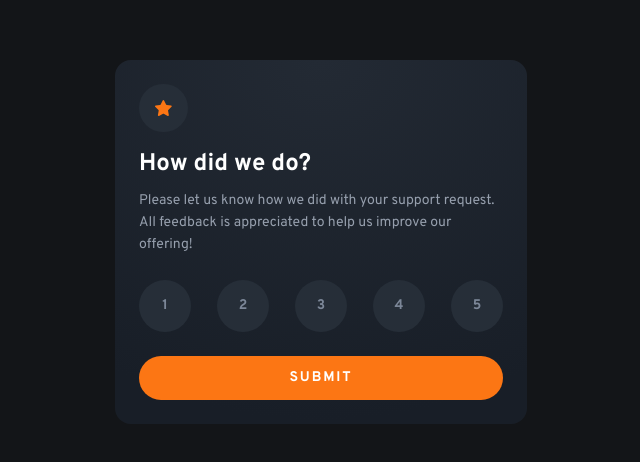
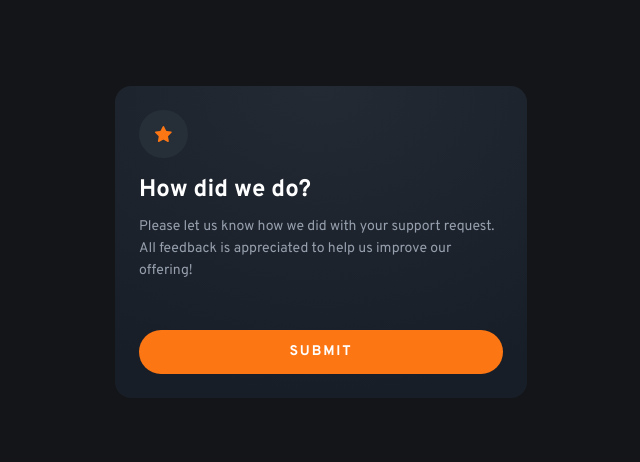
Before and after one commit to gabriela1607/feedback2025, a React (Vite) app: page / in a window 1280 px wide. Shown: the part 158-620 px from the top of the page, without its empty margins (319-959 px from the left). Built offline with nearby package versions, Linux system fonts and the light colour scheme.

Commit message:
criação de um componente para o card inicial e também para a inputbutton

```diff
--- a/src/App.jsx
+++ b/src/App.jsx
@@ -1,48 +1,24 @@
 import iconStar from"./assets/icon-star.svg"
 import illustrationThankYou from "./assets/illustration-thank-you.svg"
 import { useState } from "react"
+import { CardInicial } from "./components/Cardinicial"
 
 
 export function App () {
   const [notaAvaliacao, setNotaAvaliacao] = useState(0)
   const [submited, setSubmited] = useState(false)
 
-  function handleMudarNotaAvaliação (nota){
-    setNotaAvaliacao(nota)
-  }
 
-  function handleSubmit(){
-    if (notaAvaliacao !== 0) {
-      setSubmited(true)
-      return
-    }
 
-    alert("Please, choose a note! ")
-  }
+
 
   return (
-    submited === false ? (
-      <div className="bg-gradient-dark text-white mx-6 p-6 rounded-2xl font-overpass max-w-103">
-      <div className="bg-dark-blue w-fit p-4 rounded-full mb-4">
-        <img src={iconStar} alt="icon star" />
-      </div>
+    submited === false ?  (
 
-      <h1 className="text-2xl font-bold mb-2.5 ">How did we do?</h1>
+      <CardInicial setNotaAvaliacao={setNotaAvaliacao} notaAvaliacao={notaAvaliacao} setSubmited={setSubmited} />
 
-      <p className="text-sm text-light-grey mb-6 leading-1 ">Please let us know how we did with your support request. All feedback is appreciated to help us improve our offering!</p>
-
-      <div className="flex justify-between mb-6 ">
-        <input type="button" value={1} className="bg-dark-blue w-10.5 h-10.5 rounded-full text-medium-grey text-sm font-bold focus:bg-medium-grey focus:text-white  hover:bg-orange hover:text-white sm:w-13 sm:h-13 hover: cursor-pointer"  onClick={() => handleMudarNotaAvaliação(1)}/>
-        <input type="button" value={2} className="bg-dark-blue w-10.5 h-10.5 rounded-full text-medium-grey text-sm font-bold focus:bg-medium-grey focus:text-white  hover:bg-orange hover:text-white sm:w-13 sm:h-13 hover: cursor-pointer" onClick={() => handleMudarNotaAvaliação(2)}/>
-        <input type="button" value={3} className="bg-dark-blue w-10.5 h-10.5 rounded-full text-medium-grey text-sm font-bold focus:bg-medium-grey focus:text-white  hover:bg-orange hover:text-white sm:w-13 sm:h-13 hover: cursor-pointer" onClick={() => handleMudarNotaAvaliação(3)}/>
-        <input type="button" value={4} className="bg-dark-blue w-10.5 h-10.5 rounded-full text-medium-grey text-sm font-bold focus:bg-medium-grey focus:text-white  hover:bg-orange hover:text-white sm:w-13 sm:h-13  hover: cursor-pointer" onClick={() => handleMudarNotaAvaliação(4)}/>
-        <input type="button" value={5} className="bg-dark-blue w-10.5 h-10.5 rounded-full text-medium-grey text-sm font-bold focus:bg-medium-grey focus:text-white  hover:bg-orange hover:text-white sm:w-13 sm:h-13 not-target:hover: cursor-pointer" onClick={() => handleMudarNotaAvaliação(5)}/>
-      </div>
-
-      <button onClick={handleSubmit} className="bg-orange w-full uppercase tracking-1 font-bold rounded-3xl text-sm py-3 hover:bg-white hover:text-orange hover:cursor-pointer">Submit</button>
-   </div>
-    ) : (
-      <div className="bg-gradient-dark text-white mx-6 p-6 rounded-2xl font-overpass max-w-103">
+    ):(
+    <div className="bg-gradient-dark text-white mx-6 p-6 rounded-2xl font-overpass max-w-103">
         <img  className ="mx-auto mb-6"src={illustrationThankYou} alt="illustration Thank You" />
 
         <p className="text-orange bg-dark-blue w-fit mx-auto px-3 py 1.25 rounded-3xl mb-6">You selected {notaAvaliacao} out of 5</p>
--- /dev/null
+++ b/src/components/Cardinicial.jsx
@@ -0,0 +1,39 @@
+import iconStar from"../assets/icon-star.svg"
+
+export function CardInicial ({setNotaAvaliacao, notaAvaliacao, setSubmited}) {
+
+
+
+    function handleSubmit() {
+        if (notaAvaliacao !== 0) {
+          setSubmited(true)
+          return
+        }
+
+        alert("Please, choose a note! ")
+    }
+
+    return (
+        <div className="bg-gradient-dark text-white mx-6 p-6 rounded-2xl font-overpass max-w-103">
+        <div className="bg-dark-blue w-fit p-4 rounded-full mb-4">
+          <img src={iconStar} alt="icon star" />
+        </div>
+
+        <h1 className="text-2xl font-bold mb-2.5 ">How did we do?</h1>
+
+        <p className="text-sm text-light-grey mb-6 leading-1 ">Please let us know how we did with your support request. All feedback is appreciated to help us improve our offering!</p>
+
+        <div className="flex justify-between mb-6 ">
+            <inputButton value={1} setNotaAvaliacao={setNotaAvaliacao}/>
+            <inputButton value={2} setNotaAvaliacao={setNotaAvaliacao}/>
+            <inputButton value={3} setNotaAvaliacao={setNotaAvaliacao}/>
+            <inputButton value={4} setNotaAvaliacao={setNotaAvaliacao}/>
+            <inputButton value={5} setNotaAvaliacao={setNotaAvaliacao}/>
+        </div>
+
+        <button onClick={handleSubmit} className="bg-orange w-full uppercase tracking-1 font-bold rounded-3xl text-sm py-3 hover:bg-white hover:text-orange hover:cursor-pointer">Submit</button>
+     </div>
+      )
+
+
+}
--- /dev/null
+++ b/src/components/inputButton.jsx
@@ -0,0 +1,11 @@
+export function inputButton ({ value, setNotaAvaliacao }) {
+
+    function handleMudarNotaAvaliação (nota){
+        setNotaAvaliacao(nota)
+
+    }
+
+    return (
+        <input type="button" value={value} className="bg-dark-blue w-10.5 h-10.5 rounded-full text-medium-grey text-sm font-bold focus:bg-medium-grey focus:text-white  hover:bg-orange hover:text-white sm:w-13 sm:h-13 hover: cursor-pointer"  onClick={() => handleMudarNotaAvaliação(value)}/>
+    )
+}
```
